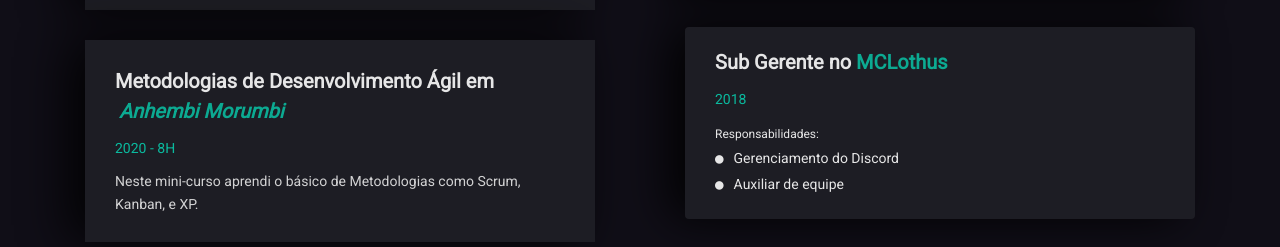
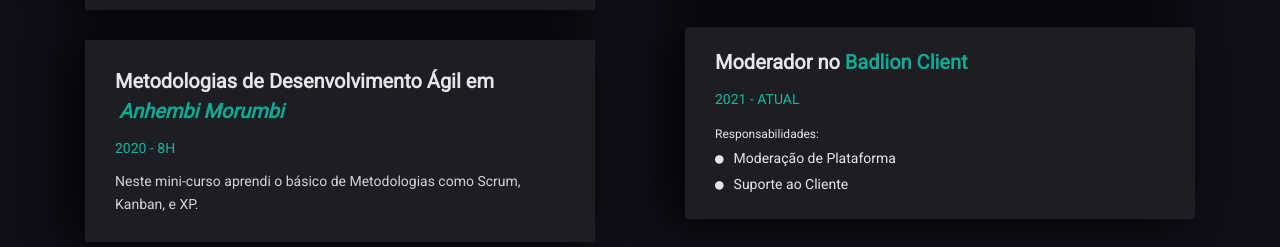
Before and after one commit to leojacondev/leojacondev.github.io, a plain HTML site: page index.html in a window 1280 px wide. Shown: the part 3157-3404 px from the top of the page. Drawn offline with Linux system fonts and the light colour scheme; some packages are replaced by stand-ins of ours.

Commit message:
Adding BLC

```diff
--- a/index.html
+++ b/index.html
@@ -382,14 +382,13 @@
                                         <li><i class="fa fa-circle "></i>Gerenciamento do projeto Arte de Caderno</li>
                                     </ul>
                                 </div>
-                                <!-- Education Institutes-->
                                 <div class="mh-work-item dark-bg wow fadeInUp " data-wow-duration="0.8s " data-wow-delay="0.7s ">
-                                    <h4>Sub Gerente no <a href="https://loth.us">MCLothus</a></h4>
-                                    <div class="mh-eduyear ">2018</div>
+                                    <h4>Moderador no <a href="https://badlion.net">Badlion Client</a></h4>
+                                    <div class="mh-eduyear ">2021 - ATUAL</div>
                                     <span>Responsabilidades:</span>
                                     <ul class="work-responsibility ">
-                                        <li><i class="fa fa-circle "></i>Gerenciamento do Discord</li>
-                                        <li><i class="fa fa-circle "></i>Auxiliar de equipe</li>
+                                        <li><i class="fa fa-circle "></i>Moderação de Plataforma</li>
+                                        <li><i class="fa fa-circle "></i>Suporte ao Cliente</li>
                                     </ul>
                                 </div>
                             </div>
```
